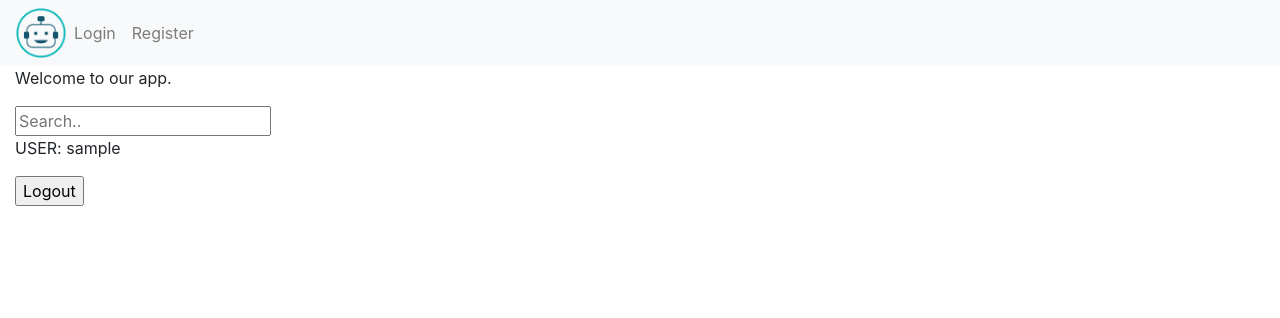
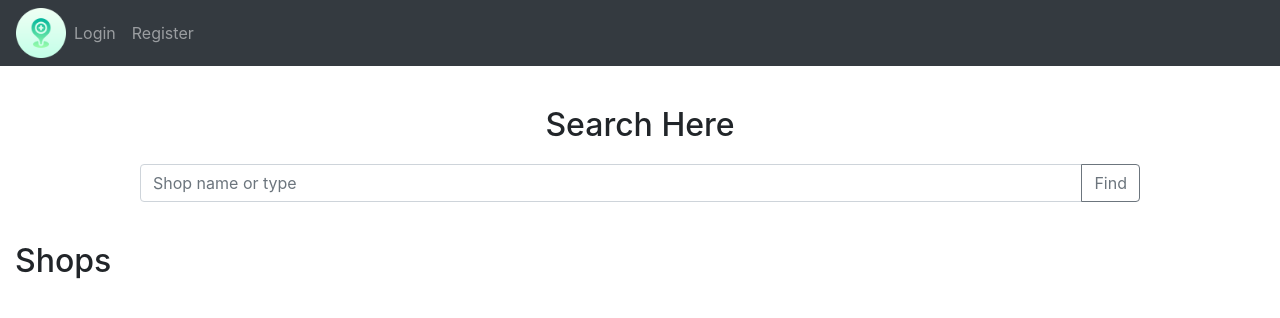
Before and after one commit to charleshugochg/qbot, a Django app: page / in a window 1280 px wide. Shown: the top 318 px of the page. Run offline with Django 3.2, Linux system fonts and the light colour scheme; the visitor is signed in with stand-in values (Sample User, id 1); data that the repository does not hold is empty; some libraries are stand-ins or nearby versions.

Commit message:
Add HTML view of shop and Design

```diff
--- a/mainapp/static/mainapp/css/style.css
+++ b/mainapp/static/mainapp/css/style.css
@@ -3,3 +3,37 @@
     height: 50px;
     width: auto;
 }
+
+.search-area {
+    text-align: center;
+    margin: 40px 0;
+    padding: 0 10%;
+}
+
+.search-area h2 {
+    margin-bottom: 20px;
+}
+
+.shop-section {
+    margin-bottom: 30px;
+}
+
+.shop-section h2 {
+    margin-bottom: 30px;
+}
+
+.shop-info {
+
+}
+
+.shop-info div {
+    padding: 20px;
+    margin-bottom: 10px;
+    background-color: white;
+    border: 1px solid rgba(199, 199, 199, 0.664);
+    border-radius: 10px;
+}
+
+.shop-info h4 {
+    margin-bottom: 20px;
+}
--- a/mainapp/templates/mainapp/index.html
+++ b/mainapp/templates/mainapp/index.html
@@ -6,7 +6,7 @@
 {% endblock %}
 
 {% block body %}
-        <nav class="navbar navbar-expand-lg navbar-light bg-light main-nav">
+        <nav class="navbar navbar-expand-lg navbar-dark bg-dark main-nav">
             <img src="{% static 'mainapp/images/logo.png' %}" alt="Qbot logo">
             <button class="navbar-toggler" type="button" data-toggle="collapse" data-target="#navbarNavAltMarkup" aria-controls="navbarNavAltMarkup" aria-expanded="false" aria-label="Toggle navigation">
               <span class="navbar-toggler-icon"></span>
@@ -20,13 +20,32 @@
           </nav>
 
     <div class="container-fluid">
-        <p>Welcome to our app.</p>
-
-        <div class="search-bar">
-            <input type="text" placeholder="Search..">
+        <div class="search-area">
+            <h2>Search Here</h2>
+            <div class="input-group mb-3">
+                <input type="text" class="form-control" placeholder="Shop name or type">
+                <div class="input-group-append">
+                  <button class="btn btn-outline-secondary" type="button">Find</button>
+                </div>
+            </div>
         </div>
 
-        {% if not user.username %}
+        <div class="shop-section">
+            <h2>Shops</h2>
+            <div class="row">
+                {% for shop in shops %}
+                <div class="col-sm shop-info">
+                    <div>
+                        <h4>{{shop.name}}</h4>
+                        <p>Type: {{shop.shop_type}}</p>
+                        <p>Capacity: {{shop.capacity}}</p>
+                    </div>
+                </div>
+                {% endfor %}
+            </div>
+        </div>
+
+        <!-- {% if not user.username %}
             <a href="{% url 'login' %}">Login</a>
             <a href="{% url 'register' %}">Register</a>
         {% else %}
@@ -34,7 +53,7 @@
             <form action="{% url  'logout' %}" method="POST">
                 {% csrf_token %}
                 <input type="submit" value="Logout"/>
-            </form>
+            </form> -->
     </div>
     {% endif %}
 
--- a/mainapp/templates/mainapp/login.html
+++ b/mainapp/templates/mainapp/login.html
@@ -5,6 +5,7 @@
 {% endblock %}
 
 {% block body %}
+    <div class="container-fluid">
         <h1>Login</h1>
         {{ user.username }}
         <form action="{% url  'index' %}" method="POST">
@@ -21,4 +22,5 @@
         <br>
         <a href="{% url 'index' %}">Back to page</a>
         <a href="{% url 'register' %}">Register</a>
+    </div>
 {% endblock %}
--- a/mainapp/templates/mainapp/register.html
+++ b/mainapp/templates/mainapp/register.html
@@ -5,6 +5,7 @@
 {% endblock %}
 
 {% block body %}
+    <div class="container-fluid">
         <h1>Register</h1>
         {{ user.username }}
         <form action="{% url  'register' %}" method="POST">
@@ -26,4 +27,5 @@
         <br>
         <a href="{% url 'index' %}">Back to page</a>
         <a href="{% url 'login' %}">Login</a>
+    </div>
 {% endblock %}
--- a/mainapp/views.py
+++ b/mainapp/views.py
@@ -3,6 +3,7 @@ from django.contrib.auth.models import User
 from django.http import HttpResponse, HttpResponseRedirect
 from django.shortcuts import render
 from django.urls import reverse
+from .models import Shop
 
 # Created by DEV-B.
 
@@ -21,10 +22,11 @@ def index(request):
         return render(request, "mainapp/index.html", {"message": None})
 
     context = {
-        "user": request.user
+        "user": request.user,
+        "shops": Shop.objects.all(),
     }
 
-    return render(request, "mainapp/index.html", {"message": context})
+    return render(request, "mainapp/index.html", context)
 
 
 def login_view(request):
```
Also changed, not shown: mainapp/media/logos/3/super.jpg (added), mainapp/static/mainapp/images/logo.png. Lines whose indentation alone changed are shown as unchanged.
